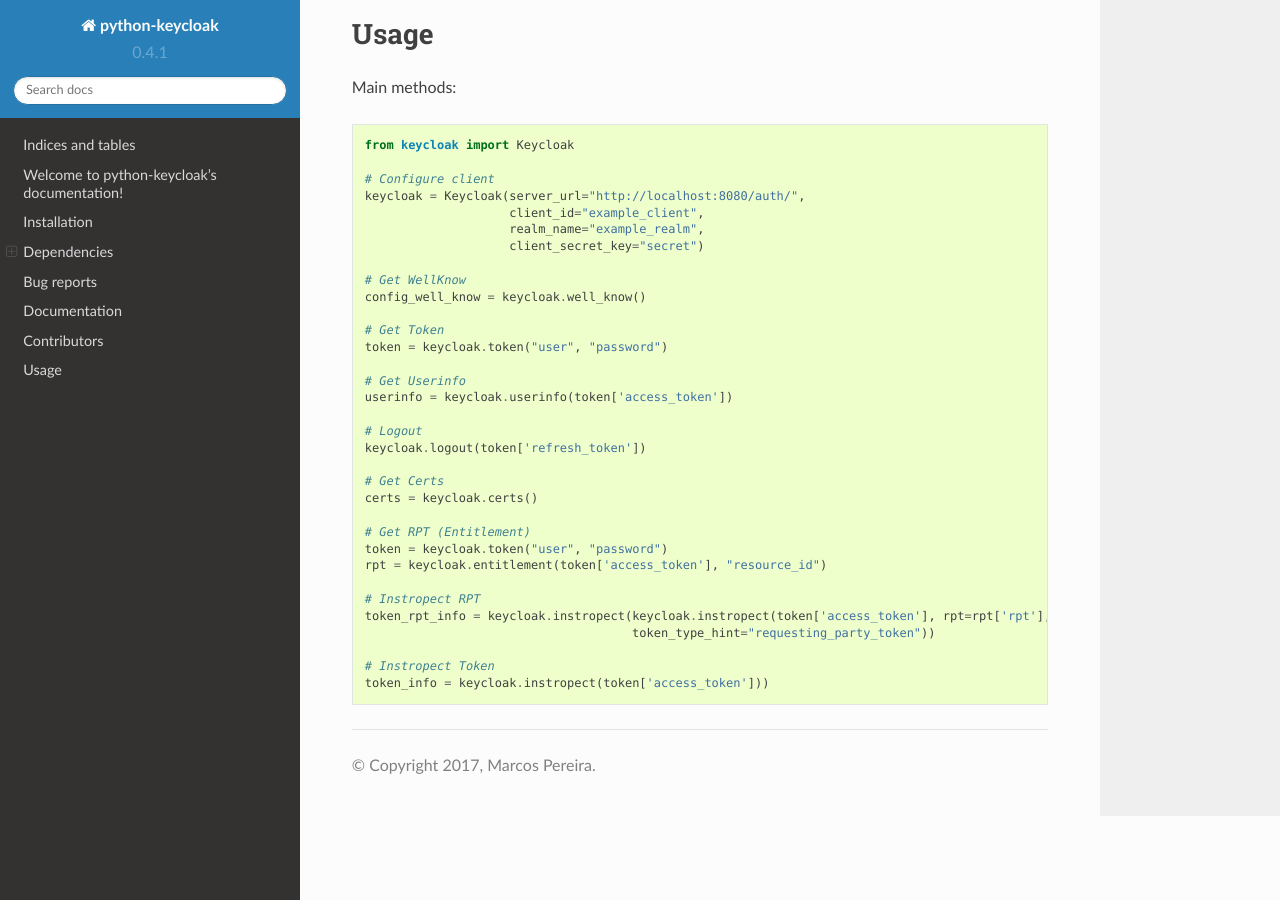
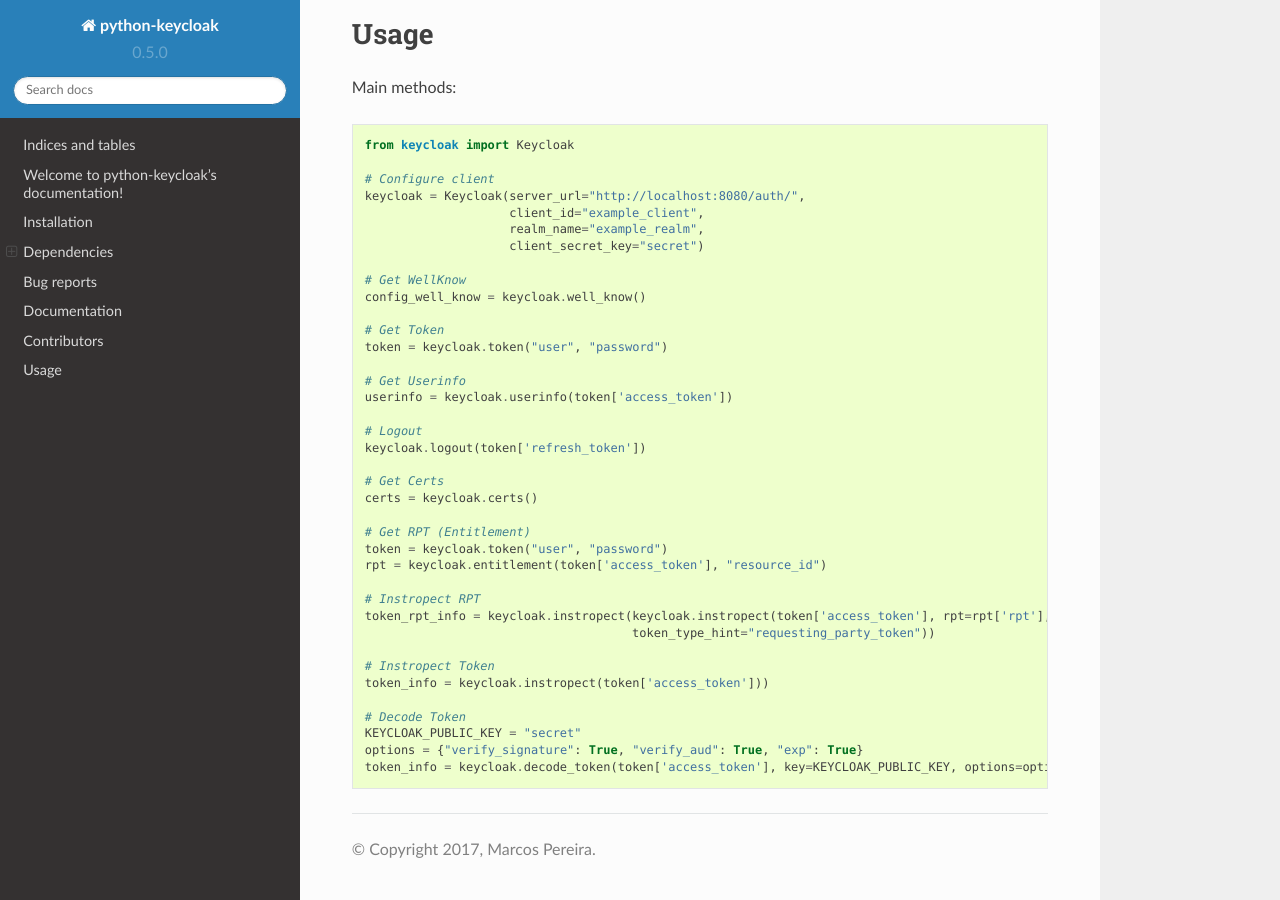
Before and after one commit to marcospereirampj/python-keycloak, a Sphinx documentation site: the page built from docs/source/index.rst, in a window 1280 px wide and 900 px high, scrolled down 1368 px. Built offline with Sphinx 7.4.7 and the Read the Docs theme 2.0.0, drawn with Linux system fonts in a browser that asks for light colours.

Commit message:
Updated docs.

```diff
--- a/docs/source/conf.py
+++ b/docs/source/conf.py
@@ -60,9 +60,9 @@ author = 'Marcos Pereira'
 # built documents.
 #
 # The short X.Y version.
-version = '0.4.1'
+version = '0.5.0'
 # The full version, including alpha/beta/rc tags.
-release = '0.4.1'
+release = '0.5.0'
 
 # The language for content autogenerated by Sphinx. Refer to documentation
 # for a list of supported languages.
--- a/docs/source/index.rst
+++ b/docs/source/index.rst
@@ -107,3 +107,8 @@ Main methods::
 
     # Instropect Token
     token_info = keycloak.instropect(token['access_token']))
+
+    # Decode Token
+    KEYCLOAK_PUBLIC_KEY = "secret"
+    options = {"verify_signature": True, "verify_aud": True, "exp": True}
+    token_info = keycloak.decode_token(token['access_token'], key=KEYCLOAK_PUBLIC_KEY, options=options)
--- a/setup.py
+++ b/setup.py
@@ -4,7 +4,7 @@ from setuptools import setup
 
 setup(
     name='python-keycloak',
-    version='0.4.1',
+    version='0.5.0',
     url='https://github.com/marcospereirampj/python-keycloak',
     license='GNU General Public License - V3',
     author='Marcos Pereira',
```
Also changed, not shown: other parts of docs/source/index.rst (+1 -1 lines).
